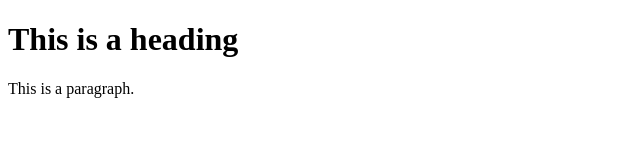
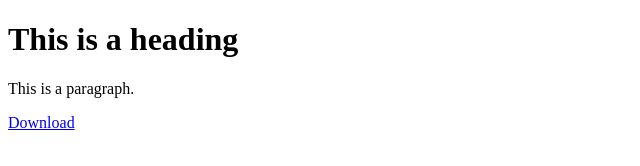
Before and after one commit to ashokkumarmr1/equinox-ipa.github.io, a plain HTML site: page index.html in a window 1280 px wide. Shown: the full height of the page, 0-640 px from the left. Drawn offline with Linux system fonts and the light colour scheme.

Commit message:
Update index.html
Add manifest.plist file

```diff
--- a/index.html
+++ b/index.html
@@ -6,5 +6,10 @@
 <h1>This is a heading</h1>
 <p>This is a paragraph.</p>
 
+<a href="itms-services://?action=download-manifest&amp;
+    url=https://ashokkumarmr1.github.io/equinox-ipa.github.io/manifest.plist">
+    Download
+</a>
+
 </body>
 </html>
```
